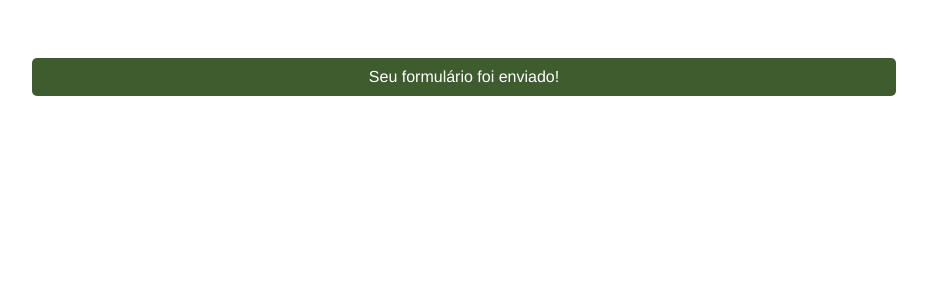
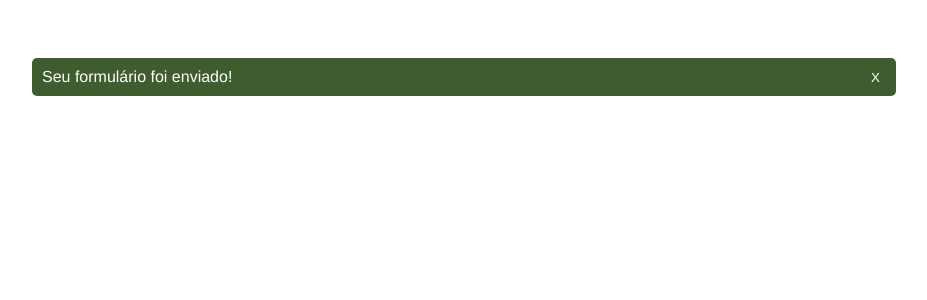
Before and after one commit to PedRo-HenRique-14/estudos-vue-js, a Vue app in the folder app/: page / in a window 1280 px wide. Shown: the top 300 px of the page, without its empty margins (176-1103 px from the left). Built offline with nearby package versions, Linux system fonts and the light colour scheme.

Commit message:
using component emit

```diff
--- a/app/src/App.vue
+++ b/app/src/App.vue
@@ -1,6 +1,8 @@
 <template>
   <BaseAlert
+    v-if="showAlert"
     :variant="alertVariant"
+    @close="onClose"
   >
     {{ alertText }}
   </BaseAlert>
@@ -13,6 +15,7 @@ export default {
   components: {BaseAlert},
   data() {
     return {
+      showAlert: true,
       alertVariant: 'success',
       alertText: 'Seu formulário foi enviado!',
     }
@@ -24,7 +27,10 @@ export default {
 
   },
   methods: {
-
+    onClose() {
+      this.showAlert = false
+      console.log('on close')
+    }
   },
 }
 </script>
--- a/app/src/components/BaseAlert.vue
+++ b/app/src/components/BaseAlert.vue
@@ -1,6 +1,10 @@
 <template>
     <div :class="baseClass">
         <slot/>
+
+        <button class="close-button" @click="onClick">
+            X
+        </button>
     </div>
 </template>
 
@@ -21,17 +25,37 @@
                 ]
             },
         },
+
+        methods: {
+            onClick() {
+                this.$emit('close') // Cria um evento que pode ser detectado pelo componente pai
+                console.log("Botão clicado!")
+            },
+        },
     }
 </script>
 
 <style scoped>
 .alert {
+    align-items: center;
     background-color: #303030;
     border-radius: 5px;
     color: white;
+    display: flex;
+    justify-content: space-between;
     padding: 10px;
-    text-align: center;
 }
+
+.close-button {
+    background-color: #ffffff00;
+    border: none;
+    color: white;
+}
+
+.close-button:hover {
+    cursor: pointer;
+}
+
 .success {
     background-color: #3f5c2f;
 }
```
